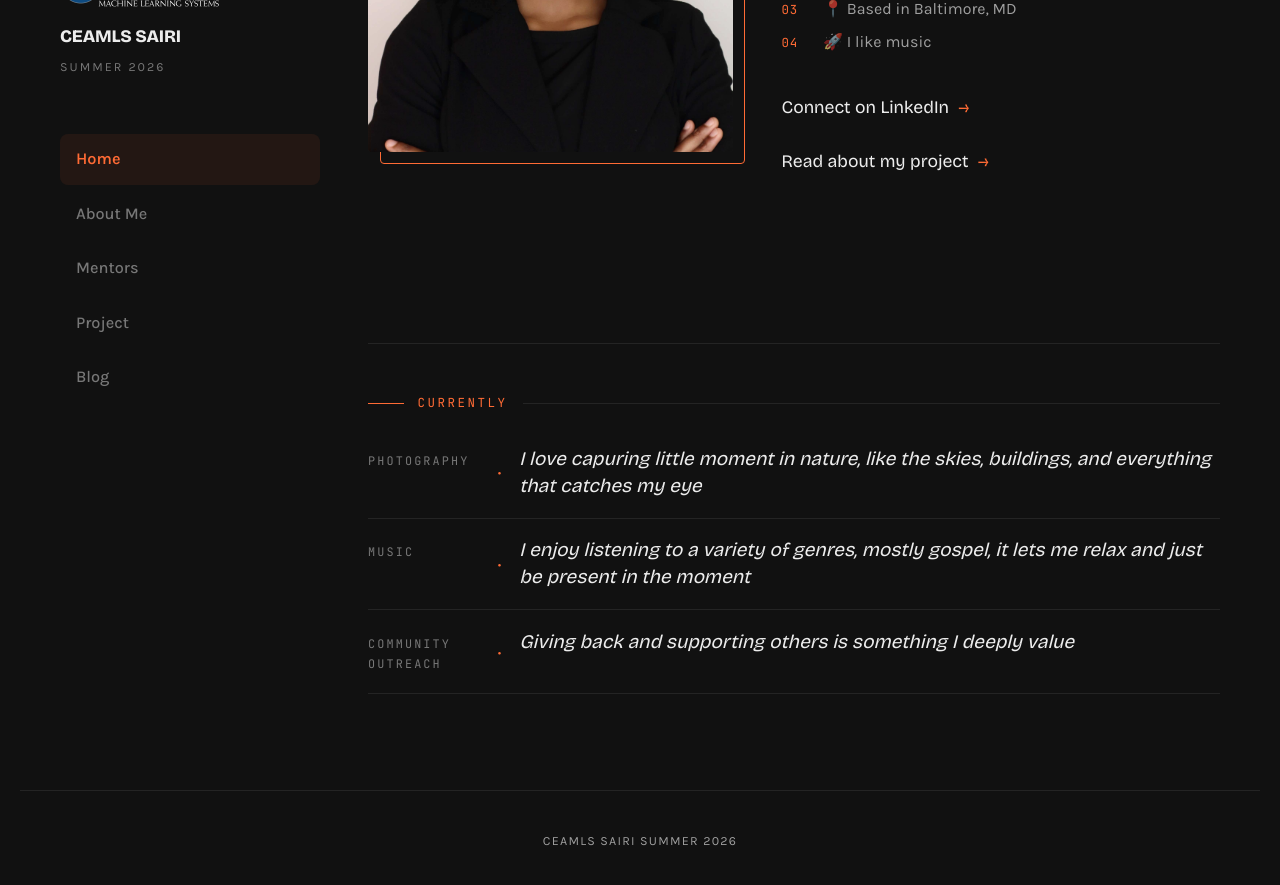
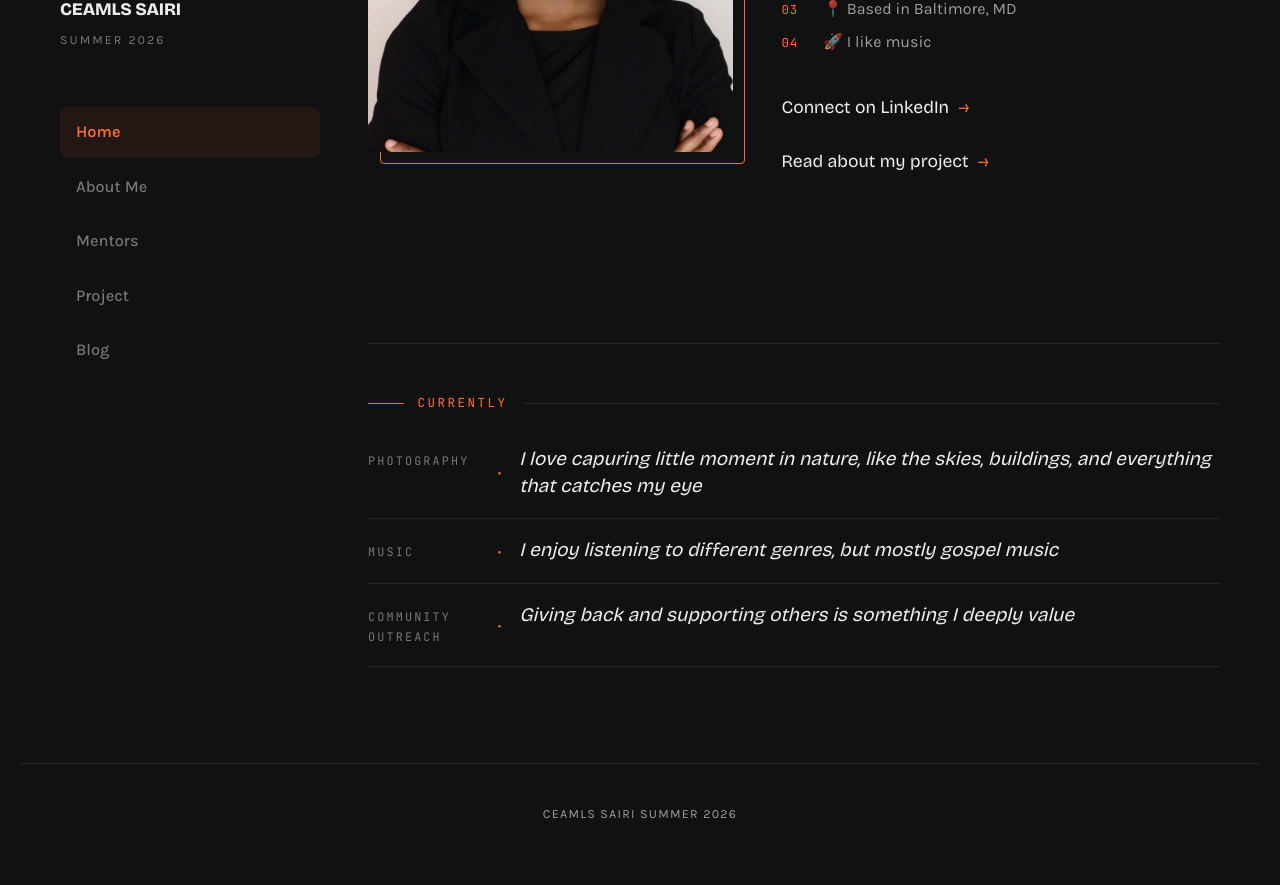
Before and after one commit to stephanieegwuchukwu-ai/stephanieegwuchukwu-aiceamls26.github.io, a Jekyll site: the page built from index.md, in a window 1280 px wide and 900 px high, scrolled down 718 px. Shown: the top 885 px of the window. Built offline with Jekyll 4.4.1, drawn with Linux system fonts in a browser that asks for light colours.

Commit message:
Update index.md

```diff
--- a/index.md
+++ b/index.md
@@ -20,7 +20,7 @@ currently:
   - label: Photography
     text: "I love capuring little moment in nature, like the skies, buildings, and everything that catches my eye"
   - label: Music
-    text: "I enjoy listening to a variety of genres, mostly gospel, it lets me relax and just be present in the moment"
+    text: "I enjoy listening to different genres, but mostly gospel music"
   - label: Community Outreach
     text: "Giving back and supporting others is something I deeply value"
 ---
```
